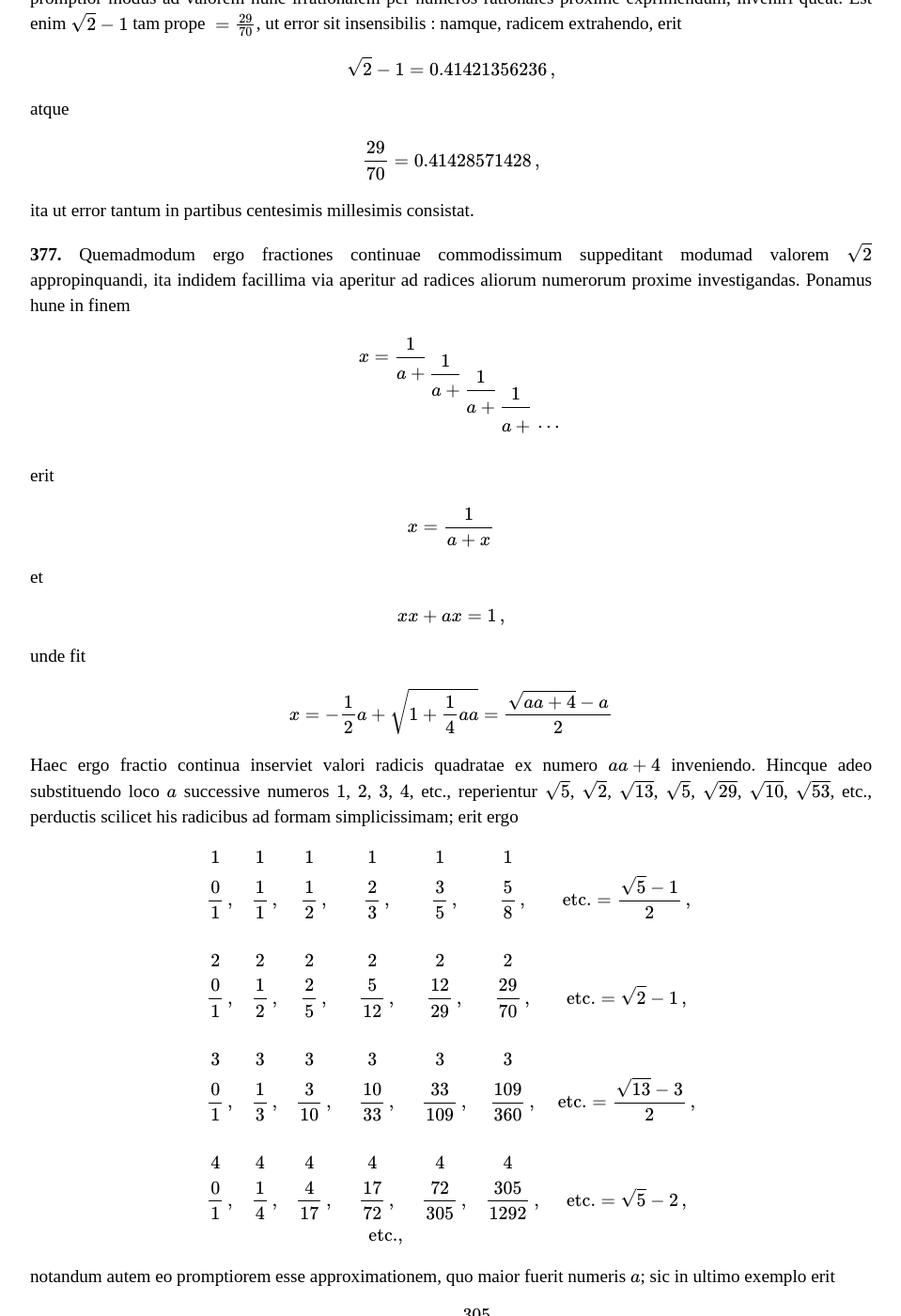
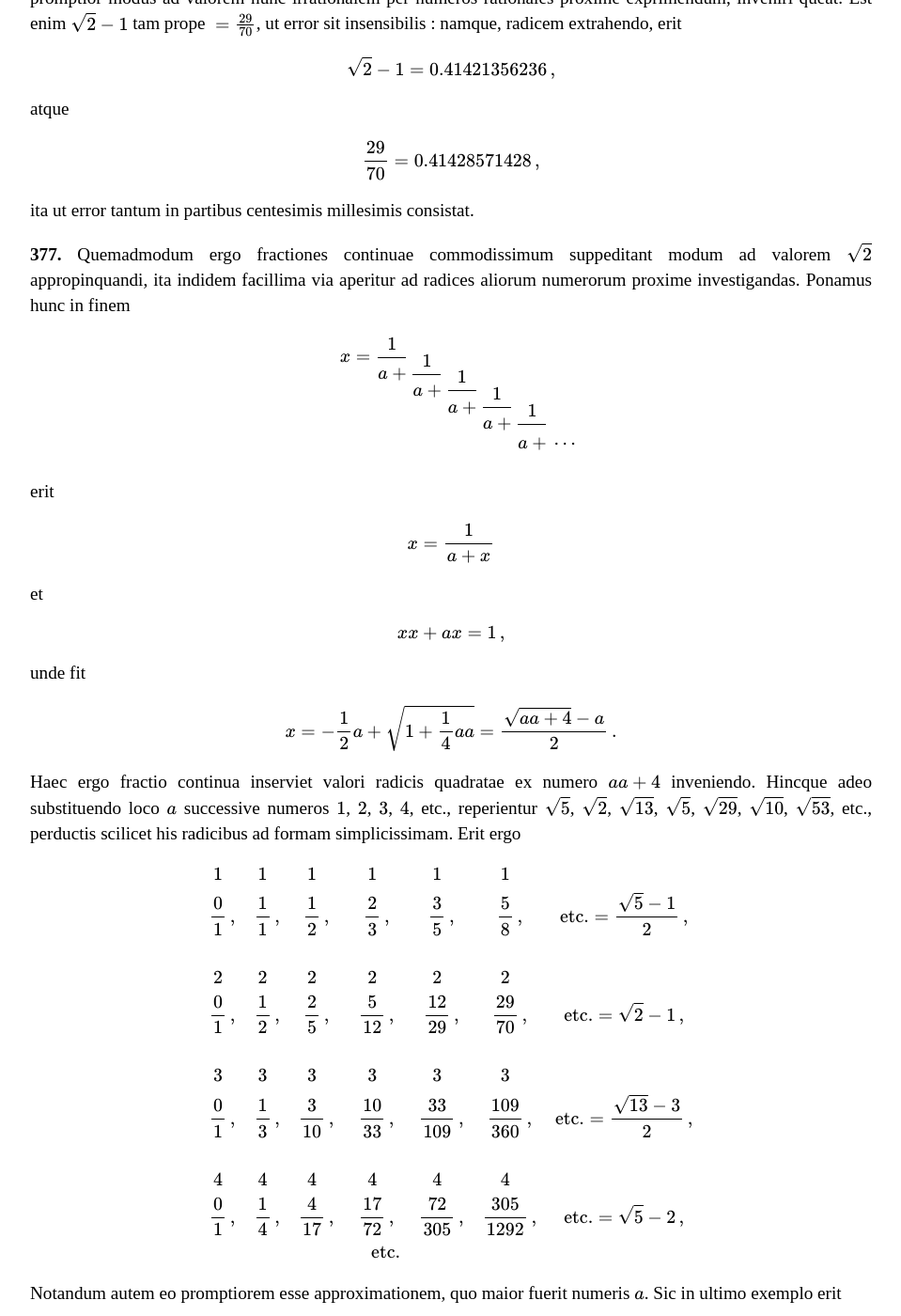
Before and after one commit to ttdoucet/ttdoucet.github.io, a Jekyll site: the page built from euler/e101.html, in a window 1280 px wide and 1400 px high, scrolled down 17726 px. Shown: the whole window at 94% size, without its empty margins (160-1119 px from the left). Built offline with Jekyll 4.4.1, drawn with Linux system fonts in a browser that asks for light colours; formulas are drawn with MathJax 3.

Commit message:
Corrected errors in transcription.

```diff
--- a/euler/e101.html
+++ b/euler/e101.html
@@ -920,11 +920,13 @@
 
 <p><esec>377.</esec>
 Quemadmodum ergo fractiones continuae commodissimum suppeditant
-modumad valorem \(\sqrt 2\) appropinquandi, ita indidem facillima via aperitur
-ad radices aliorum numerorum proxime investigandas. Ponamus hune in finem
+modum ad valorem \(\sqrt 2\) appropinquandi, ita indidem facillima via aperitur
+ad radices aliorum numerorum proxime investigandas. Ponamus hunc in finem
 
 \begin{equation}
-x = {\cofrac 1 a {\cofrac 1 a {\cofrac 1 a {\cofrac 1 a \tailfrac}}}}
+
+
+x = {\cofrac 1 a {\cofrac 1 a {\cofrac 1 a {\cofrac 1 a {\cofrac 1 a \tailfrac}}}}}
 \end{equation}
 
 erit
@@ -942,14 +944,14 @@
 unde fit
 
 \begin{equation}
-x = -{1\over 2}a + \sqrt{1+{1\over 4}aa} = {\sqrt{aa+4}-a\over 2}
+x = -{1\over 2}a + \sqrt{1+{1\over 4}aa} = {\sqrt{aa+4}-a\over 2} \,.
 \end{equation}
 
 Haec ergo fractio continua inserviet valori radicis quadratae ex
 numero \(aa+4\) inveniendo. Hincque adeo substituendo loco \(a\) successive
 numeros \(1\), \(2\), \(3\), \(4\), etc., reperientur \(\sqrt 5\), \(\sqrt 2\), \(\sqrt{13}\), \(\sqrt 5\),
 \(\sqrt{29}\), \(\sqrt{10}\), \(\sqrt{53}\), etc., perductis scilicet his radicibus ad formam
-simplicissimam; erit ergo
+simplicissimam.  Erit ergo
 
 \begin{array}{cccccc}
 1\phantom{\,,} & 1\phantom{\,,} & 1\phantom{\,,} & 1\phantom{\,,} & 1\phantom{\,,} & 1\phantom{\,,} \\
@@ -991,11 +993,11 @@
 & \displaystyle{305\over 1292}\,,
 & \hbox{etc.}
 = \displaystyle{\sqrt 5 - 2} \,, \\
-&&&\quad\hbox{etc.,}\\
+&&&\quad\hbox{etc.}\\
 \end{array}
 
-notandum autem eo promptiorem esse approximationem, quo maior fuerit numeris \(a\);
-sic in ultimo exemplo erit
+Notandum autem eo promptiorem esse approximationem, quo maior fuerit numeris \(a\).
+Sic in ultimo exemplo erit
 
 \begin{equation}
 \sqrt 5 = 2 {305\over 1292}\,,
```
